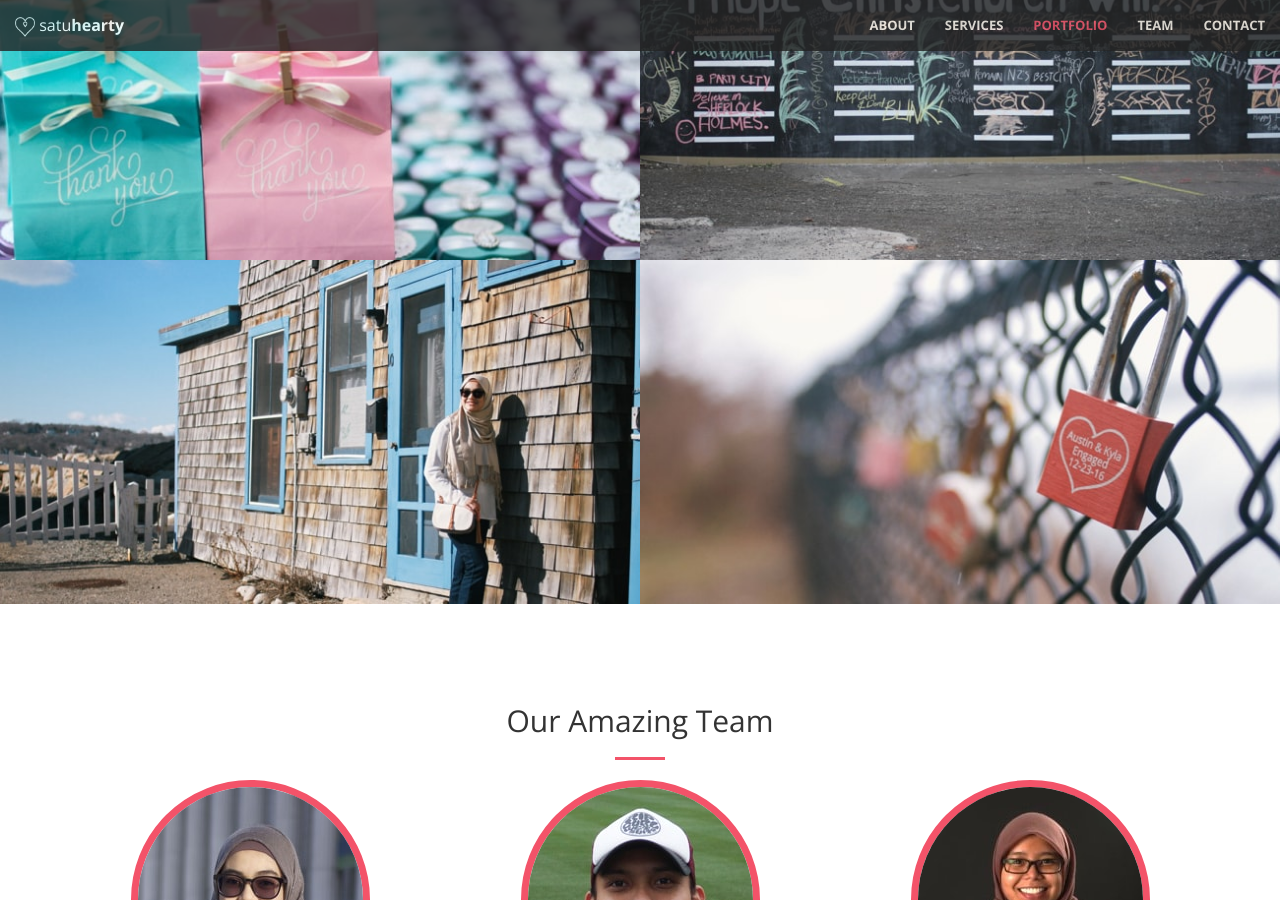
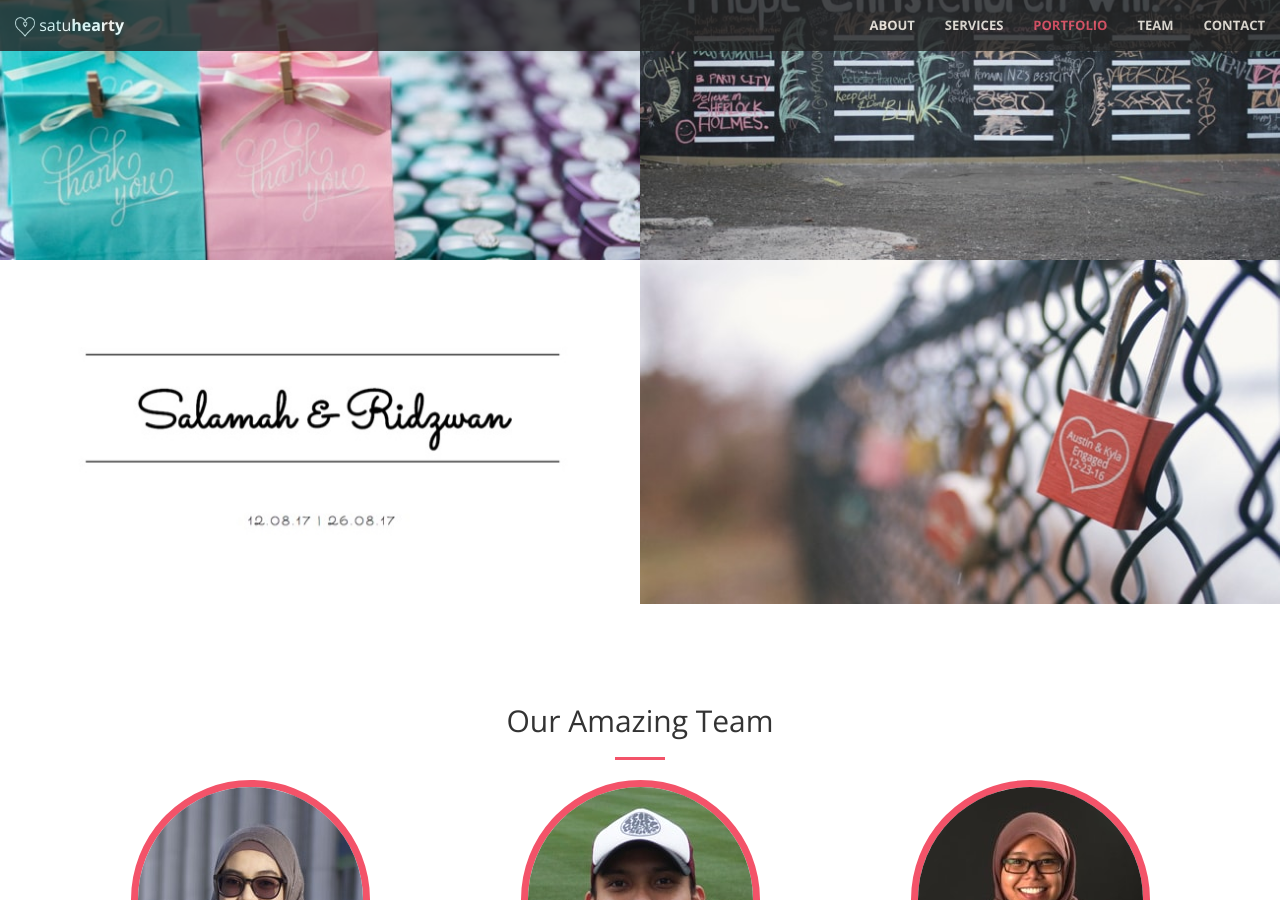
Before and after one commit to satuhearty/satuhearty, a Jekyll site: the page built from index.html, in a window 1280 px wide and 900 px high, scrolled down 2483 px. Built offline with Jekyll 4.4.1, drawn with Linux system fonts in a browser that asks for light colours.

Commit message:
Updating the portfolio to have salamahs website

```diff
--- a/_includes/about.html
+++ b/_includes/about.html
@@ -9,7 +9,7 @@
     </div>
     <div class="row">
       <div class="col-lg-8 col-lg-offset-2 text-center">
-        <iframe class="youtube-video" src="https://www.youtube.com/embed/VikezthPk04?ecver=2" frameborder="0" allowfullscreen></iframe>
+        <iframe class="youtube-video" src="https://www.youtube.com/embed/VikezthPk04?ecver=2&showinfo=0&autohide=1&rel=0" frameborder="0" allowfullscreen></iframe>
       </div>
     </div>
   </div>
--- a/_includes/portfolio.html
+++ b/_includes/portfolio.html
@@ -30,12 +30,12 @@
         </a>
       </div>
       <div class="col-lg-6 col-sm-6">
-        <a href="http://satuhearty.github.io/maisarahayesya" target="_blank" class="portfolio-box">
+        <a href="http://salamahridzwan.com" target="_blank" class="portfolio-box">
           <img src="img/portfolio/3.jpg" class="img-responsive" alt="">
           <div class="portfolio-box-caption">
             <div class="portfolio-box-caption-content">
-              <div class="project-category text-faded">Personal blog</div>
-              <div class="project-name">Maisarah Ayesya Nor Azman</div>
+              <div class="project-category text-faded">Wedding Website</div>
+              <div class="project-name">Salamah & Ridzwan</div>
             </div>
           </div>
         </a>
```
Also changed, not shown: img/portfolio/3.jpg, 2 other files.
